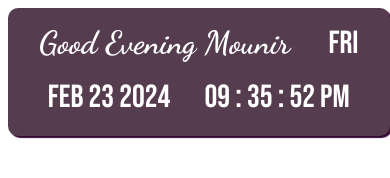
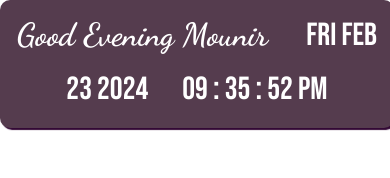
Before and after one commit to 1MounirH/widgetn, a plain HTML site: page index.html in a window 390 px wide. Drawn offline with Linux system fonts and the light colour scheme.

Commit message:
Update index.html

```diff
--- a/index.html
+++ b/index.html
@@ -1,4 +1,3 @@
-<!-- original : https://codepen.io/SeanNorton/pen/LWBXQL -->
 <!DOCTYPE html>
 <html lang="en">
 <head>
@@ -10,21 +9,19 @@
 
     <style>
 
-        /*CSS RESETS*/
-
-body{
+        /* CSS RESETS */
+        body {
             background-color: #fff;
             line-height: 1.6;
-
+            margin: 0; /* Remove default margin */
+            padding: 0; /* Remove default padding */
         }
 
         h1 {
             margin-top: 0;
         }
 
-
-/*CSS START*/
-
+        /* CSS START */
         .full-table {
             display: table;
             height: 100%;
@@ -38,10 +35,11 @@ h1 {
         }
 
         .card {
-    padding: 10px 25px 10px 25px;
+            padding: 10px 5vw; /* Adjusted padding for responsiveness */
             border-radius: 10px;
             background: #553c4e;
-    width: 85vw;
+            width: 90%; /* Adjusted width for responsiveness */
+            max-width: 400px; /* Added maximum width */
             color: #fff;
             display: inline-block;
             box-shadow: 2px 2px 1px 0px #330835;
@@ -56,7 +54,6 @@ h1 {
             display: inline;
             font-family: 'Bebas Neue', cursive;
             font-size: 2em;
-
         }
 
         .time {
@@ -76,18 +73,25 @@ h1 {
             font-size: 2em;
             padding-right: 30px;
         }
-.greet{
 
-    display:inline;
+        .greet {
+            display: inline;
             font-family: 'Dancing Script', cursive;
             font-size: 2rem;
             padding-right: 30px;
         }
 
+        /* Responsive adjustments */
+        @media (max-width: 600px) {
+            .card {
+                width: 95%; /* Adjusted width for smaller screens */
+                padding: 10px 3vw; /* Adjusted padding for smaller screens */
+            }
+        }
+
     </style>
 </head>
 <body>
-    <link href="https://fonts.googleapis.com/css?family=Lobster|Roboto:400,700" rel="stylesheet">
 
 <div class="full-table">
   <div class="table-cell">
@@ -113,7 +117,6 @@ var today = new Date();
         document.getElementById('date').innerHTML = today.toDateString();
     }
 
-
     function clock() {
         var today = new Date();
         var hour = zeros(twelveHour(today.getHours()));
@@ -125,14 +128,15 @@ if(today.getHours() >=12){
         else{
             seconds+=" am"
         }
-hrs = today.getHours();
+        var hrs = today.getHours();
+        var greet = '';
         if (hrs < 12)
             greet = 'Good Morning Mounir ';
         else if (hrs >= 12 && hrs <= 17)
             greet = 'Good Afternoon Mounir ';
         else if (hrs >= 17 && hrs <= 24)
             greet = 'Good Evening Mounir ';
-// console.log(today.toLocaleTimeString());
+
         document.getElementById('greet').innerHTML = greet;
         document.getElementById('hour').innerHTML = hour;
         document.getElementById('min').innerHTML = minutes;
@@ -145,15 +149,15 @@ if (hour > 12) {
         } else if (hour === 0) {
             return hour = 12;
         } else {
-    return hour
+            return hour;
         }
     }
 
-// adds zero infront of single digit number
+    // adds zero in front of single digit number
     function zeros(num) {
         if (num < 10) {
-    num = '0' + num
-};
+            num = '0' + num;
+        }
         return num;
     }
 
@@ -163,8 +167,7 @@ clock();
         setTimeout(dateTime, 500);
     }
 
-dateTime()
-// END
+    dateTime();
 </script>
 
 </body>
```
Lines whose indentation alone changed are shown as unchanged.
